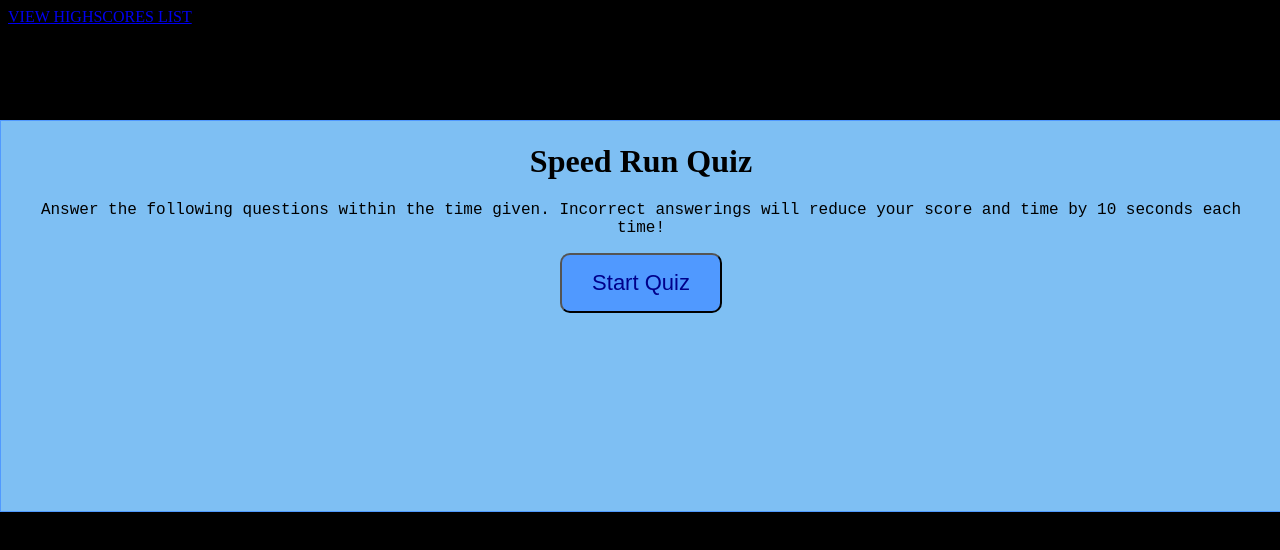
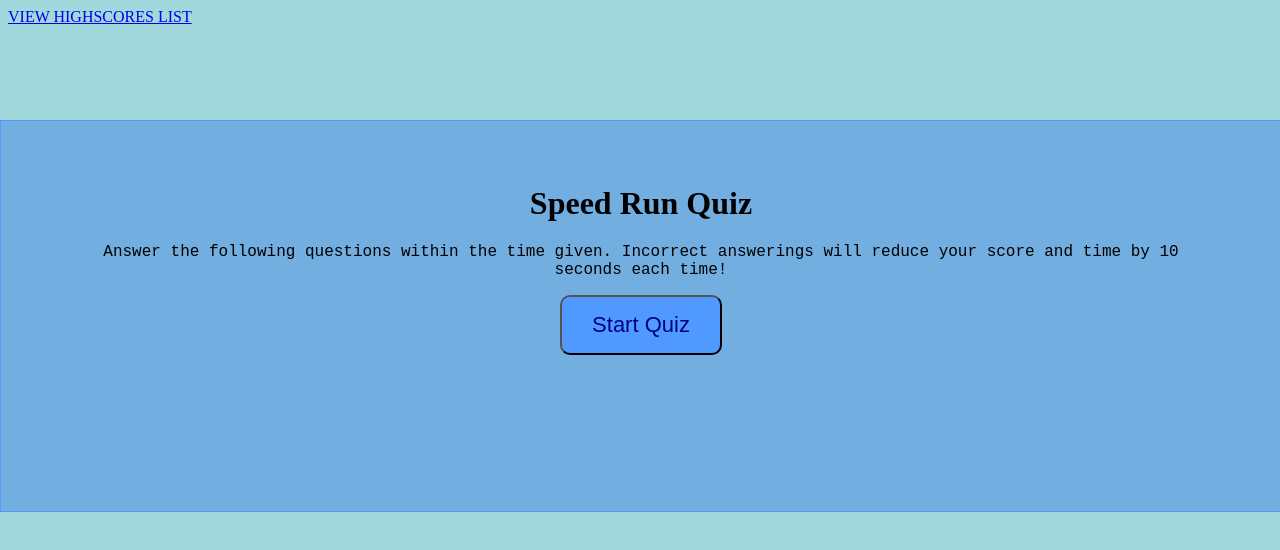
Before and after one commit to KimAH1999/Code-Quiz-4, a plain HTML site: page index.html in a window 1280 px wide. Drawn offline with Linux system fonts and the light colour scheme.

Commit message:
update background color

```diff
--- a/assets/css/styles.css
+++ b/assets/css/styles.css
@@ -1,6 +1,6 @@
 /*Wrapper class for the Quiz box*/
 body {
-  background-color: rgb(0, 0, 0);
+  background-color: rgb(160, 216, 220);
 }
 
 .high-score {
@@ -14,7 +14,7 @@ body {
   width:100%;
   height: 390px;
   border: 1px solid rgb(80, 153, 255);
-  background-color: rgb(126, 191, 243);
+  background-color: rgb(114, 175, 224);
 }
 
 #start{
@@ -29,7 +29,7 @@ body {
 }
 
 #questions{
-  margin: 22px;
+  margin: 5% 5%;
 }
 
 #currentTime{
```
